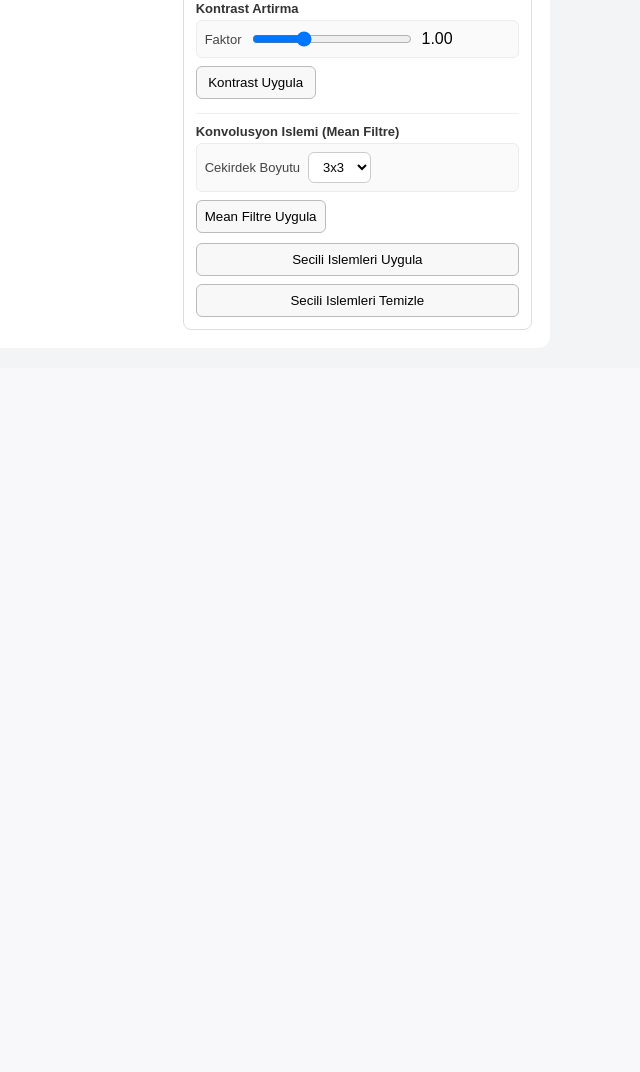
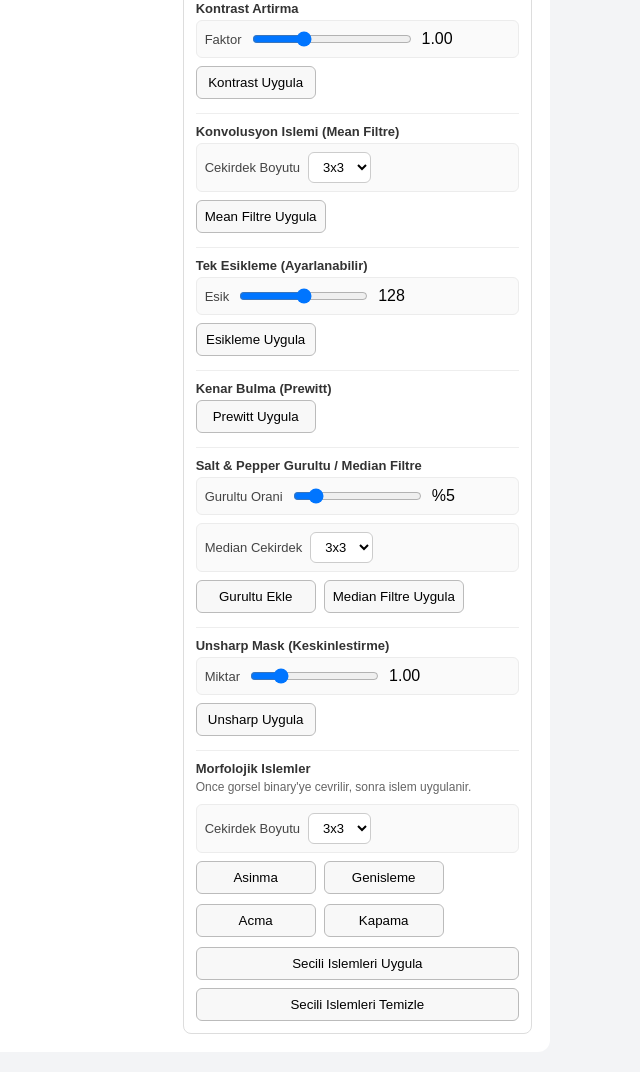
Before and after one commit to yusufeuzak/goruntu-isleme-proje, a Flask app: page / in a window 1280 px wide. Shown: the part 923-1995 px from the top of the page, without its empty margins (640-1280 px from the left). Before the commit the page ends 1253 px from the top, so only its background shows below. Run offline with Flask 3, Linux system fonts and the light colour scheme.

Commit message:
eksik 5 islem eklendi: prewitt, salt&pepper+median, unsharp, morfoloji, ayarlanabilir tek esikleme
- ops/edge.js: prewitt kenar bulma (gx, gy cekirdek + magnitude)
- ops/noise.js: salt & pepper gurultu ekleme
- ops/median.js: median filtre (gurultu temizleme)
- ops/unsharp.js: unsharp mask keskinlestirme
- ops/morphology.js: asinma, genisleme, acma, kapama
- ops/index.js: yeni operasyonlar registry'ye eklendi
- index.html: 5 yeni UI bolumu (slider, select, butonlar)
- app.js: ortak applyOpToCurrent helper'i ve yeni event handler'lar

Co-Authored-By: Claude Opus 4.7 <noreply@anthropic.com>

```diff
--- a/static/js/app.js
+++ b/static/js/app.js
@@ -32,6 +32,25 @@ const contrastVal = document.getElementById("contrastVal");
 const applyContrastBtn = document.getElementById("applyContrastBtn");
 const meanKernelSize = document.getElementById("meanKernelSize");
 const applyMeanBtn = document.getElementById("applyMeanBtn");
+
+// Yeni eklenen kontroller (5 yeni islem)
+const thresholdValue = document.getElementById("thresholdValue");
+const thresholdVal = document.getElementById("thresholdVal");
+const applyThresholdBtn = document.getElementById("applyThresholdBtn");
+const applyPrewittBtn = document.getElementById("applyPrewittBtn");
+const noiseAmount = document.getElementById("noiseAmount");
+const noiseAmountVal = document.getElementById("noiseAmountVal");
+const medianKernelSize = document.getElementById("medianKernelSize");
+const applyNoiseBtn = document.getElementById("applyNoiseBtn");
+const applyMedianBtn = document.getElementById("applyMedianBtn");
+const unsharpAmount = document.getElementById("unsharpAmount");
+const unsharpAmountVal = document.getElementById("unsharpAmountVal");
+const applyUnsharpBtn = document.getElementById("applyUnsharpBtn");
+const morphKernelSize = document.getElementById("morphKernelSize");
+const applyErodeBtn = document.getElementById("applyErodeBtn");
+const applyDilateBtn = document.getElementById("applyDilateBtn");
+const applyOpeningBtn = document.getElementById("applyOpeningBtn");
+const applyClosingBtn = document.getElementById("applyClosingBtn");
 
 const workCanvas = document.createElement("canvas");
 const workCtx = workCanvas.getContext("2d");
@@ -375,6 +394,63 @@ function applyMeanFromCurrent() {
   image.src = previewImage.src;
 }
 
+// ====== ORTAK YARDIMCI: tek-islem-uygula ======
+function applyOpToCurrent(opName, args = [], successMessage = "") {
+  if (!previewImage.src) {
+    setMessage("Lutfen once bir gorsel yukleyin.");
+    return;
+  }
+  const operation = operationRegistry[opName];
+  if (!operation) return;
+
+  const image = new Image();
+  image.onload = () => {
+    workCanvas.width = image.width;
+    workCanvas.height = image.height;
+    workCtx.drawImage(image, 0, 0);
+    const currentData = workCtx.getImageData(0, 0, image.width, image.height);
+    const result = operation(currentData, ...args);
+    previewImage.src = imageDataToDataUrl(result);
+    setMessage(successMessage);
+  };
+  image.src = previewImage.src;
+}
+
+// ====== TEK ESIKLEME (Ayarlanabilir) ======
+function applyThresholdFromCurrent() {
+  const t = parseInt(thresholdValue.value) || 128;
+  applyOpToCurrent("binary", [t], `Esik degeri: ${t}`);
+}
+
+// ====== PREWITT KENAR BULMA ======
+function applyPrewittFromCurrent() {
+  applyOpToCurrent("prewitt", [], "Prewitt kenar bulma uygulandi.");
+}
+
+// ====== SALT & PEPPER GURULTU ======
+function applyNoiseFromCurrent() {
+  const amount = (parseInt(noiseAmount.value) || 5) / 100.0;
+  applyOpToCurrent("saltPepper", [amount], `Salt&Pepper gurultu eklendi (%${(amount * 100).toFixed(0)}).`);
+}
+
+// ====== MEDIAN FILTRE ======
+function applyMedianFromCurrent() {
+  const ksize = parseInt(medianKernelSize.value) || 3;
+  applyOpToCurrent("medianFilter", [ksize], `Median filtre uygulandi (${ksize}x${ksize}).`);
+}
+
+// ====== UNSHARP MASK ======
+function applyUnsharpFromCurrent() {
+  const amount = (parseInt(unsharpAmount.value) || 100) / 100.0;
+  applyOpToCurrent("unsharp", [amount], `Unsharp uygulandi (miktar: ${amount.toFixed(2)}).`);
+}
+
+// ====== MORFOLOJIK ISLEMLER ======
+function applyMorphFromCurrent(opName, label) {
+  const ksize = parseInt(morphKernelSize.value) || 3;
+  applyOpToCurrent(opName, [ksize], `${label} uygulandi (${ksize}x${ksize}).`);
+}
+
 // ====== ARİTMETİK İŞLEMLER ======
 function handleSecondFile(file) {
   if (!file) return;
@@ -553,6 +629,59 @@ if (applyMeanBtn) {
   applyMeanBtn.addEventListener("click", applyMeanFromCurrent);
 }
 
+// Tek esikleme slider + buton
+if (thresholdValue && thresholdVal) {
+  thresholdValue.addEventListener("input", () => {
+    thresholdVal.textContent = thresholdValue.value;
+  });
+}
+if (applyThresholdBtn) {
+  applyThresholdBtn.addEventListener("click", applyThresholdFromCurrent);
+}
+
+// Prewitt buton
+if (applyPrewittBtn) {
+  applyPrewittBtn.addEventListener("click", applyPrewittFromCurrent);
+}
+
+// Salt & Pepper slider + butonlar
+if (noiseAmount && noiseAmountVal) {
+  noiseAmount.addEventListener("input", () => {
+    noiseAmountVal.textContent = `%${noiseAmount.value}`;
+  });
+}
+if (applyNoiseBtn) {
+  applyNoiseBtn.addEventListener("click", applyNoiseFromCurrent);
+}
+if (applyMedianBtn) {
+  applyMedianBtn.addEventListener("click", applyMedianFromCurrent);
+}
+
+// Unsharp slider + buton
+if (unsharpAmount && unsharpAmountVal) {
+  unsharpAmount.addEventListener("input", () => {
+    const v = (parseInt(unsharpAmount.value) / 100.0).toFixed(2);
+    unsharpAmountVal.textContent = v;
+  });
+}
+if (applyUnsharpBtn) {
+  applyUnsharpBtn.addEventListener("click", applyUnsharpFromCurrent);
+}
+
+// Morfolojik islemler
+if (applyErodeBtn) {
+  applyErodeBtn.addEventListener("click", () => applyMorphFromCurrent("erode", "Asinma"));
+}
+if (applyDilateBtn) {
+  applyDilateBtn.addEventListener("click", () => applyMorphFromCurrent("dilate", "Genisleme"));
+}
+if (applyOpeningBtn) {
+  applyOpeningBtn.addEventListener("click", () => applyMorphFromCurrent("opening", "Acma"));
+}
+if (applyClosingBtn) {
+  applyClosingBtn.addEventListener("click", () => applyMorphFromCurrent("closing", "Kapama"));
+}
+
 if (imageViewport && cropSelection) {
   imageViewport.addEventListener("mousedown", (event) => {
     if (!previewImage.src || !cropModeEnabled) return;
--- /dev/null
+++ b/static/js/ops/edge.js
@@ -0,0 +1,61 @@
+import { applyGrayscale } from "./grayscale.js";
+
+/**
+ * Kenar Bulma — Prewitt Operatoru (Manuel)
+ * Hazir filter2D / Sobel / Prewitt fonksiyonu KULLANILMAZ.
+ * Once gri tonlamaya cevrilir, sonra Gx ve Gy cekirdekleri uygulanir.
+ *
+ * Gx = [[-1, 0, 1], [-1, 0, 1], [-1, 0, 1]]
+ * Gy = [[ 1, 1, 1], [ 0, 0, 0], [-1,-1,-1]]
+ *
+ * Kenar siddeti: G = sqrt(Gx^2 + Gy^2)
+ */
+export function applyPrewitt(imageData) {
+  const grayData = applyGrayscale(imageData);
+  const { width, height, data } = grayData;
+
+  const gxKernel = [
+    [-1, 0, 1],
+    [-1, 0, 1],
+    [-1, 0, 1],
+  ];
+  const gyKernel = [
+    [1, 1, 1],
+    [0, 0, 0],
+    [-1, -1, -1],
+  ];
+
+  const out = new ImageData(width, height);
+
+  for (let y = 0; y < height; y++) {
+    for (let x = 0; x < width; x++) {
+      let gx = 0;
+      let gy = 0;
+
+      for (let ky = 0; ky < 3; ky++) {
+        for (let kx = 0; kx < 3; kx++) {
+          const srcY = y + ky - 1;
+          const srcX = x + kx - 1;
+
+          let pixelVal = 0;
+          if (srcY >= 0 && srcY < height && srcX >= 0 && srcX < width) {
+            const srcIdx = (srcY * width + srcX) * 4;
+            pixelVal = data[srcIdx];
+          }
+
+          gx += pixelVal * gxKernel[ky][kx];
+          gy += pixelVal * gyKernel[ky][kx];
+        }
+      }
+
+      const mag = Math.min(255, Math.round(Math.sqrt(gx * gx + gy * gy)));
+      const outIdx = (y * width + x) * 4;
+      out.data[outIdx] = mag;
+      out.data[outIdx + 1] = mag;
+      out.data[outIdx + 2] = mag;
+      out.data[outIdx + 3] = 255;
+    }
+  }
+
+  return out;
+}
--- a/static/js/ops/index.js
+++ b/static/js/ops/index.js
@@ -8,6 +8,11 @@ import { applyHistogramStretch, computeHistogram, drawHistogram } from "./histog
 import { applyAdd, applyDivide } from "./arithmetic.js";
 import { applyContrast } from "./contrast.js";
 import { applyMeanFilter } from "./convolution.js";
+import { applyPrewitt } from "./edge.js";
+import { applySaltPepperNoise } from "./noise.js";
+import { applyMedianFilter } from "./median.js";
+import { applyUnsharpMask } from "./unsharp.js";
+import { applyErode, applyDilate, applyOpening, applyClosing } from "./morphology.js";
 
 export const operationRegistry = {
   grayscale: applyGrayscale,
@@ -23,4 +28,12 @@ export const operationRegistry = {
   divideImages: applyDivide,
   contrast: applyContrast,
   meanFilter: applyMeanFilter,
+  prewitt: applyPrewitt,
+  saltPepper: applySaltPepperNoise,
+  medianFilter: applyMedianFilter,
+  unsharp: applyUnsharpMask,
+  erode: applyErode,
+  dilate: applyDilate,
+  opening: applyOpening,
+  closing: applyClosing,
 };
--- /dev/null
+++ b/static/js/ops/median.js
@@ -0,0 +1,50 @@
+/**
+ * Median Filtre (Manuel)
+ * Hazir medianBlur / cv2.medianBlur KULLANILMAZ.
+ * Her piksel icin ksize x ksize komsulukta bulunan degerler siralanir
+ * ve ortanca (median) deger cikis pikseli olur.
+ * Salt & Pepper gurultusu temizlemek icin idealdir.
+ *
+ * @param {ImageData} imageData — giris gorseli
+ * @param {number} ksize — pencere boyutu (3, 5, 7 vb.)
+ * @returns {ImageData} — filtrelenmis gorsel
+ */
+export function applyMedianFilter(imageData, ksize = 3) {
+  const { width, height, data } = imageData;
+  const out = new ImageData(width, height);
+  const pad = Math.floor(ksize / 2);
+
+  for (let y = 0; y < height; y++) {
+    for (let x = 0; x < width; x++) {
+      // Her kanal (R, G, B) icin ayri ayri median hesapla
+      for (let ch = 0; ch < 3; ch++) {
+        const values = [];
+
+        for (let ky = 0; ky < ksize; ky++) {
+          for (let kx = 0; kx < ksize; kx++) {
+            const srcY = y + ky - pad;
+            const srcX = x + kx - pad;
+
+            if (srcY >= 0 && srcY < height && srcX >= 0 && srcX < width) {
+              const srcIdx = (srcY * width + srcX) * 4;
+              values.push(data[srcIdx + ch]);
+            } else {
+              values.push(0); // zero-padding
+            }
+          }
+        }
+
+        values.sort((a, b) => a - b);
+        const median = values[Math.floor(values.length / 2)];
+
+        const outIdx = (y * width + x) * 4;
+        out.data[outIdx + ch] = median;
+      }
+
+      const outIdx = (y * width + x) * 4;
+      out.data[outIdx + 3] = 255;
+    }
+  }
+
+  return out;
+}
--- /dev/null
+++ b/static/js/ops/morphology.js
@@ -0,0 +1,108 @@
+import { applyBinary } from "./binary.js";
+
+/**
+ * Morfolojik Islemler — Asinma, Genisleme, Acma, Kapama (Manuel)
+ * Hazir erode / dilate / morphologyEx KULLANILMAZ.
+ *
+ * Once gorsel ikili (binary) hale getirilir (esik 127), ardindan
+ * ksize x ksize yapisal eleman ile islem uygulanir.
+ *
+ * Asinma (Erode): Pencerenin tum elemanlari beyaz ise piksel beyaz kalir.
+ * Genisleme (Dilate): Pencerede en az bir beyaz piksel varsa piksel beyaz olur.
+ * Acma (Opening): Once asinma, sonra genisleme. Kucuk gurultuleri temizler.
+ * Kapama (Closing): Once genisleme, sonra asinma. Kucuk delikleri kapatir.
+ */
+
+function erodeOnBinary(binaryData, ksize) {
+  const { width, height, data } = binaryData;
+  const out = new ImageData(width, height);
+  const pad = Math.floor(ksize / 2);
+
+  for (let y = 0; y < height; y++) {
+    for (let x = 0; x < width; x++) {
+      let allWhite = true;
+
+      for (let ky = -pad; ky <= pad && allWhite; ky++) {
+        for (let kx = -pad; kx <= pad && allWhite; kx++) {
+          const yy = y + ky;
+          const xx = x + kx;
+
+          if (yy < 0 || yy >= height || xx < 0 || xx >= width) {
+            allWhite = false;
+          } else {
+            const idx = (yy * width + xx) * 4;
+            if (data[idx] === 0) {
+              allWhite = false;
+            }
+          }
+        }
+      }
+
+      const outIdx = (y * width + x) * 4;
+      const val = allWhite ? 255 : 0;
+      out.data[outIdx] = val;
+      out.data[outIdx + 1] = val;
+      out.data[outIdx + 2] = val;
+      out.data[outIdx + 3] = 255;
+    }
+  }
+
+  return out;
+}
+
+function dilateOnBinary(binaryData, ksize) {
+  const { width, height, data } = binaryData;
+  const out = new ImageData(width, height);
+  const pad = Math.floor(ksize / 2);
+
+  for (let y = 0; y < height; y++) {
+    for (let x = 0; x < width; x++) {
+      let anyWhite = false;
+
+      for (let ky = -pad; ky <= pad && !anyWhite; ky++) {
+        for (let kx = -pad; kx <= pad && !anyWhite; kx++) {
+          const yy = y + ky;
+          const xx = x + kx;
+
+          if (yy >= 0 && yy < height && xx >= 0 && xx < width) {
+            const idx = (yy * width + xx) * 4;
+            if (data[idx] > 0) {
+              anyWhite = true;
+            }
+          }
+        }
+      }
+
+      const outIdx = (y * width + x) * 4;
+      const val = anyWhite ? 255 : 0;
+      out.data[outIdx] = val;
+      out.data[outIdx + 1] = val;
+      out.data[outIdx + 2] = val;
+      out.data[outIdx + 3] = 255;
+    }
+  }
+
+  return out;
+}
+
+export function applyErode(imageData, ksize = 3) {
+  const binary = applyBinary(imageData, 127);
+  return erodeOnBinary(binary, ksize);
+}
+
+export function applyDilate(imageData, ksize = 3) {
+  const binary = applyBinary(imageData, 127);
+  return dilateOnBinary(binary, ksize);
+}
+
+export function applyOpening(imageData, ksize = 3) {
+  const binary = applyBinary(imageData, 127);
+  const eroded = erodeOnBinary(binary, ksize);
+  return dilateOnBinary(eroded, ksize);
+}
+
+export function applyClosing(imageData, ksize = 3) {
+  const binary = applyBinary(imageData, 127);
+  const dilated = dilateOnBinary(binary, ksize);
+  return erodeOnBinary(dilated, ksize);
+}
--- /dev/null
+++ b/static/js/ops/noise.js
@@ -0,0 +1,37 @@
+/**
+ * Salt & Pepper Gurultu Ekleme (Manuel)
+ * Hazir gurultu fonksiyonu KULLANILMAZ.
+ * Toplam piksel sayisinin "amount" oraninda kismina rastgele 0 (pepper)
+ * veya 255 (salt) degeri atanir.
+ *
+ * @param {ImageData} imageData — giris gorseli
+ * @param {number} amount — gurultu orani (0.01 - 0.30)
+ * @returns {ImageData} — gurultu eklenmis gorsel
+ */
+export function applySaltPepperNoise(imageData, amount = 0.05) {
+  const { width, height, data } = imageData;
+  const out = new ImageData(width, height);
+
+  // Once orijinal gorseli kopyala
+  for (let i = 0; i < data.length; i++) {
+    out.data[i] = data[i];
+  }
+
+  const totalPixels = width * height;
+  const noisyPixels = Math.floor(totalPixels * amount);
+
+  for (let i = 0; i < noisyPixels; i++) {
+    const x = Math.floor(Math.random() * width);
+    const y = Math.floor(Math.random() * height);
+    const idx = (y * width + x) * 4;
+
+    // Yari yariya tuz (255) ve biber (0)
+    const value = Math.random() < 0.5 ? 0 : 255;
+    out.data[idx] = value;
+    out.data[idx + 1] = value;
+    out.data[idx + 2] = value;
+    out.data[idx + 3] = 255;
+  }
+
+  return out;
+}
--- /dev/null
+++ b/static/js/ops/unsharp.js
@@ -0,0 +1,35 @@
+import { applyMeanFilter } from "./convolution.js";
+
+/**
+ * Unsharp Mask Filtresi (Manuel)
+ * Hazir filter2D / Unsharp KULLANILMAZ.
+ *
+ * Adimlar:
+ *   1) Gorsel mean filtresi ile bulaniklastirilir.
+ *   2) Maske = Orijinal - Bulanik
+ *   3) Cikis = Orijinal + amount * Maske
+ *
+ * Yuksek frekansli detaylar (kenarlar) belirginlesir.
+ *
+ * @param {ImageData} imageData — giris gorseli
+ * @param {number} amount — keskinlestirme miktari (0.5 - 3.0)
+ * @returns {ImageData} — keskinlestirilmis gorsel
+ */
+export function applyUnsharpMask(imageData, amount = 1.0) {
+  const blurred = applyMeanFilter(imageData, 3);
+  const { width, height, data } = imageData;
+  const out = new ImageData(width, height);
+
+  for (let i = 0; i < data.length; i += 4) {
+    for (let ch = 0; ch < 3; ch++) {
+      const original = data[i + ch];
+      const blur = blurred.data[i + ch];
+      const mask = original - blur;
+      const sharp = original + amount * mask;
+      out.data[i + ch] = Math.max(0, Math.min(255, Math.round(sharp)));
+    }
+    out.data[i + 3] = 255;
+  }
+
+  return out;
+}
--- a/templates/index.html
+++ b/templates/index.html
@@ -128,6 +128,74 @@
           <button id="applyMeanBtn" type="button">Mean Filtre Uygula</button>
         </div>
 
+        <!-- 11. Tek Eşikleme (Ayarlanabilir) -->
+        <p class="section-title">Tek Esikleme (Ayarlanabilir)</p>
+        <div class="resize-options">
+          <label for="thresholdValue" class="angle-label">Esik</label>
+          <input type="range" id="thresholdValue" min="0" max="255" value="128" />
+          <span id="thresholdVal">128</span>
+        </div>
+        <div class="crop-actions">
+          <button id="applyThresholdBtn" type="button">Esikleme Uygula</button>
+        </div>
+
+        <!-- 12. Kenar Bulma (Prewitt) -->
+        <p class="section-title">Kenar Bulma (Prewitt)</p>
+        <div class="crop-actions">
+          <button id="applyPrewittBtn" type="button">Prewitt Uygula</button>
+        </div>
+
+        <!-- 13. Salt & Pepper Gurultu + Median Filtre -->
+        <p class="section-title">Salt &amp; Pepper Gurultu / Median Filtre</p>
+        <div class="resize-options">
+          <label for="noiseAmount" class="angle-label">Gurultu Orani</label>
+          <input type="range" id="noiseAmount" min="1" max="30" value="5" />
+          <span id="noiseAmountVal">%5</span>
+        </div>
+        <div class="resize-options">
+          <label for="medianKernelSize" class="angle-label">Median Cekirdek</label>
+          <select id="medianKernelSize" class="kernel-select">
+            <option value="3">3x3</option>
+            <option value="5">5x5</option>
+            <option value="7">7x7</option>
+          </select>
+        </div>
+        <div class="crop-actions">
+          <button id="applyNoiseBtn" type="button">Gurultu Ekle</button>
+          <button id="applyMedianBtn" type="button">Median Filtre Uygula</button>
+        </div>
+
+        <!-- 14. Unsharp Mask -->
+        <p class="section-title">Unsharp Mask (Keskinlestirme)</p>
+        <div class="resize-options">
+          <label for="unsharpAmount" class="angle-label">Miktar</label>
+          <input type="range" id="unsharpAmount" min="50" max="300" value="100" step="10" />
+          <span id="unsharpAmountVal">1.00</span>
+        </div>
+        <div class="crop-actions">
+          <button id="applyUnsharpBtn" type="button">Unsharp Uygula</button>
+        </div>
+
+        <!-- 15. Morfolojik İşlemler -->
+        <p class="section-title">Morfolojik Islemler</p>
+        <p class="crop-help">Once gorsel binary'ye cevrilir, sonra islem uygulanir.</p>
+        <div class="resize-options">
+          <label for="morphKernelSize" class="angle-label">Cekirdek Boyutu</label>
+          <select id="morphKernelSize" class="kernel-select">
+            <option value="3">3x3</option>
+            <option value="5">5x5</option>
+            <option value="7">7x7</option>
+          </select>
+        </div>
+        <div class="crop-actions">
+          <button id="applyErodeBtn" type="button">Asinma</button>
+          <button id="applyDilateBtn" type="button">Genisleme</button>
+        </div>
+        <div class="crop-actions">
+          <button id="applyOpeningBtn" type="button">Acma</button>
+          <button id="applyClosingBtn" type="button">Kapama</button>
+        </div>
+
         <div class="op-actions">
           <button id="applySelectedOpsBtn" type="button">Secili Islemleri Uygula</button>
           <button id="clearSelectedOpsBtn" type="button">Secili Islemleri Temizle</button>
```
